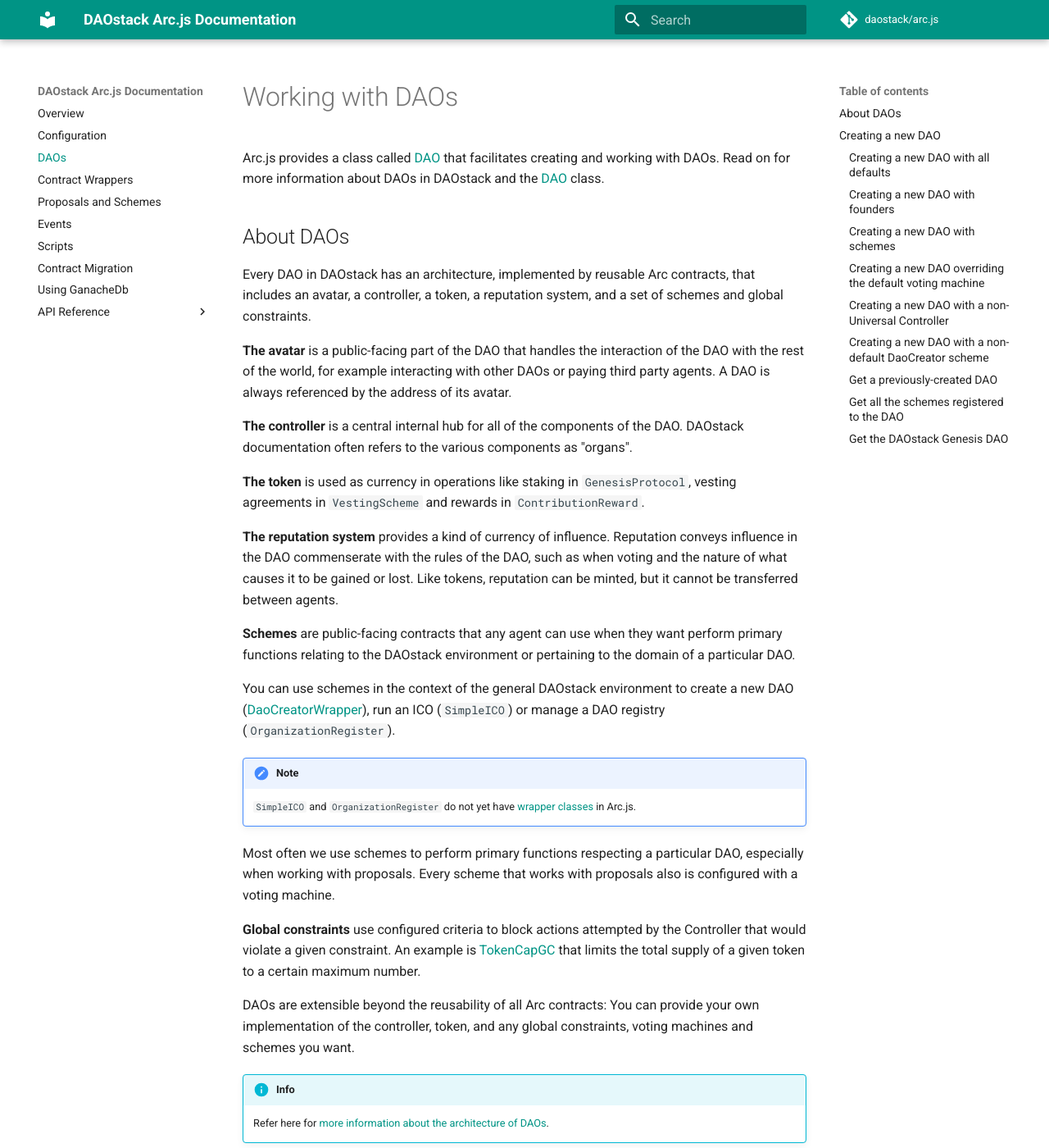
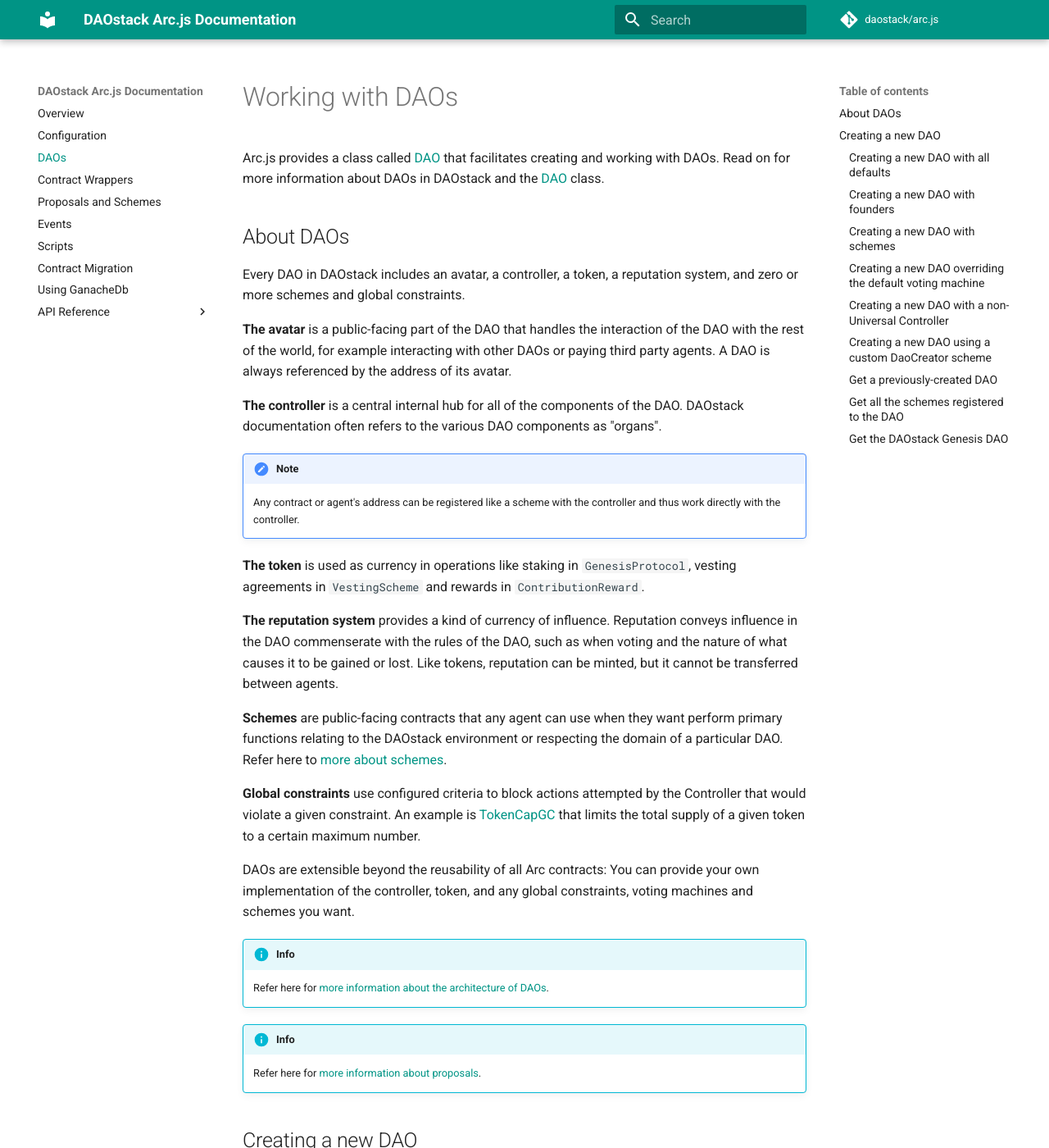
Before and after one commit to daostack/arc.js_legacy, an MkDocs documentation site: the page built from docs/Daos.md, in a window 1280 px wide and 1400 px high. Shown: the whole window at 82% size. Built offline with MkDocs 1.6.1 and Material for MkDocs 9.7.7, drawn with Linux system fonts in a browser that asks for light colours; comment, search, counter and statistics services are not loaded; old or Windows-style settings are respelled for this version of MkDocs; some of the changed text lies outside the part shown.

Commit message:
requested changes

````diff
--- a/docs/Daos.md
+++ b/docs/Daos.md
@@ -4,25 +4,21 @@ Arc.js provides a class called [DAO](api/classes/DAO) that facilitates creating
 
 ## About DAOs
 
-Every DAO in DAOstack has an architecture, implemented by reusable Arc contracts, that includes an avatar, a controller, a token, a reputation system, and a set of schemes and global constraints.
+Every DAO in DAOstack includes an avatar, a controller, a token, a reputation system, and zero or more schemes and global constraints.
 
 **The avatar** is a public-facing part of the DAO that handles the interaction of the DAO with the rest of the world, for example interacting with other DAOs or paying third party agents.  A DAO is always referenced by the address of its avatar.
 
-**The controller** is a central internal hub for all of the components of the DAO.  DAOstack documentation often refers to the various components as "organs".
+**The controller** is a central internal hub for all of the components of the DAO.  DAOstack documentation often refers to the various DAO components as "organs".
+
+!!! note
+    Any contract or agent's address can be registered like a scheme with the controller and thus work directly with the controller.
 
 **The token** is used as currency in operations like staking in `GenesisProtocol`, vesting agreements in `VestingScheme` and rewards in `ContributionReward`.
 
 **The reputation system** provides a kind of currency of influence. Reputation conveys influence in the DAO commenserate with the rules
 of the DAO, such as when voting and the nature of what causes it to be gained or lost.  Like tokens, reputation can be minted, but it cannot be transferred between agents.
 
-**Schemes** are public-facing contracts that any agent can use when they want perform primary functions relating to the DAOstack environment or pertaining to the domain of a particular DAO.
-
-You can use schemes in the context of the general DAOstack environment to create a new DAO ([DaoCreatorWrapper](api/classes/DaoCreatorWrapper)), run an ICO (`SimpleICO`) or manage a DAO registry (`OrganizationRegister`).
-
-!!! note
-    `SimpleICO` and `OrganizationRegister` do not yet have [wrapper classes](Wrappers) in Arc.js.
-
-Most often we use schemes to perform primary functions respecting a particular DAO, especially when working with proposals.  Every scheme that works with proposals also is configured with a voting machine.
+**Schemes** are public-facing contracts that any agent can use when they want perform primary functions relating to the DAOstack environment or respecting the domain of a particular DAO.  Refer here to [more about schemes](Proposals#schemes).
 
 **Global constraints** use configured criteria to block actions attempted by the Controller that would violate a given constraint.  An example is [TokenCapGC](api/classes/TokenCapGCWrapper) that limits the total supply of a given token to a certain maximum number.
 
@@ -35,6 +31,7 @@ DAOs are extensible beyond the reusability of all Arc contracts: You can provide
     Refer here for [more information about proposals](Proposals).
 
 ## Creating a new DAO
+<a name="creatingDAOs"></a>
 
 When creating a DAO you can configure its name, token, founders and schemes.  For schemes you configure their parameters, permissions and their voting machine.
 
@@ -90,7 +87,7 @@ const newDao = await DAO.new({
 ```
 
 !!! note
-    It is not possible to add or remove founders.  In fact, there is no retained sense of who they even were .  They are simply addresses you supply when you create a DAO and to whom will immediately be minted tokens and reputation.
+    It is not possible to add or remove founders.  In fact, there is no retained sense of who they even were .  They are simply addresses you supply when you create a DAO and to whom will immediately be minted tokens and reputation.  You can mint reputation or tokens to others... this would effectively be like adding them as founders.
 
 So this DAO has founders with tokens and reputation, but no way to make proposals, that is, no schemes, and thus nothing on which to vote.  The DAO needs some schemes, at minimum a [SchemeRegistrar](api/classes/SchemeRegistrarWrapper) with which you can propose to add, modify or remove other schemes.
 
@@ -202,9 +199,9 @@ const newDao = await DAO.new({
 !!! info
     For more information about choosing between universal and non-universal controllers, see [this article](https://daostack.github.io/arc/contracts/controller/UController/).
 
-### Creating a new DAO with a non-default DaoCreator scheme
+### Creating a new DAO using a custom DaoCreator scheme
 
-In Arc, a DAO is created by the contract called `DaoCreator`.  You can supply your own alternative `DaoCreator` scheme by passing its address in `daoCreatorScheme`:
+Arc supplies a contract for creating DAOs called `DaoCreator`.  But you don't have to rely on  `DAOCreator` if you prefer different functionality -- you can supply your own DAO creator scheme by passing its address in `daoCreatorScheme`:
 
 ```javascript
 const newDao = await DAO.new({
@@ -230,6 +227,8 @@ const dao = await DAO.at(daoAvatarAddress);
     `DAO.at` will throw an exception if there is any problem loading the DAO.
 
 ### Get all the schemes registered to the DAO
+<a name="gettingDaoSchemes"></a>
+
 You can obtain the addresses of all of the schemes that are registered with a DAO using [DAO.getSchemes](api/classes/DAO/#getSchemes).  You will also get a contract wrapper if the scheme happens to be the one deployed by the running version of Arc.js:
 
 ```javascript
--- a/docs/Home.md
+++ b/docs/Home.md
@@ -3,7 +3,7 @@
 
 # DAOstack Arc.js
 
-[DAOstack Arc.js](https://github.com/daostack/arc.js) sits just above [DAOstack Arc](https://github.com/daostack/arc) on the DAO stack.  It is a library that facilitates javascript application access to the DAOstack Arc ethereum smart contracts.
+[DAOstack Arc.js](https://github.com/daostack/arc.js) sits just above [DAOstack Arc](https://github.com/daostack/arc) on the DAOstack stack.  It is a library that facilitates javascript application access to the DAOstack Arc ethereum smart contracts.
 
 For more information about Arc contracts and the entire DAOstack ecosystem, please refer to the [Arc documentation](https://daostack.github.io/arc/README/).
 
````
Also changed, not shown: other parts of docs/Daos.md (+1 -1 lines), docs/Proposals.md (+14 -2 lines), docs/README.md (+2 -11 lines), docs/Wrappers.md (+1 -1 lines).
